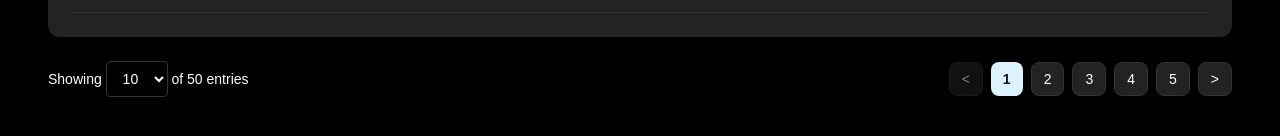
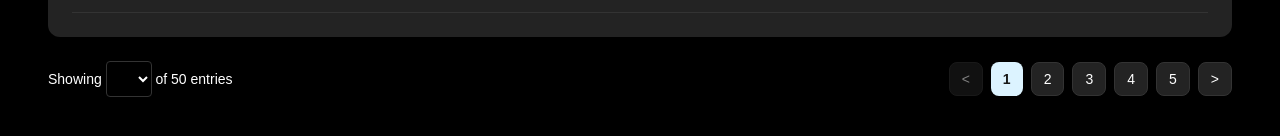
Before and after one commit to alzinan1234/Arkive-admin-panel, a Next.js app: page /admin/earning in a window 1280 px wide. Shown: the part 756-892 px from the top of the page. Built offline with nearby package versions, Linux system fonts and the light colour scheme.

Commit message:
update earning pagination

```diff
--- a/src/components/EarningsTables/EarningsTable.jsx
+++ b/src/components/EarningsTables/EarningsTable.jsx
@@ -119,10 +119,12 @@ export default function EarningsTable() {
             onChange={handleItemsPerPageChange}
             aria-label="Items per page"
           >
-            <option value="5">5</option>
+            <div className="text-black">
+              <option value="5">5</option>
             <option value="10">10</option>
             <option value="20">20</option>
             <option value="50">50</option>
+            </div>
           </select>{" "}
           of {dummyData.length} entries
         </div>
```
